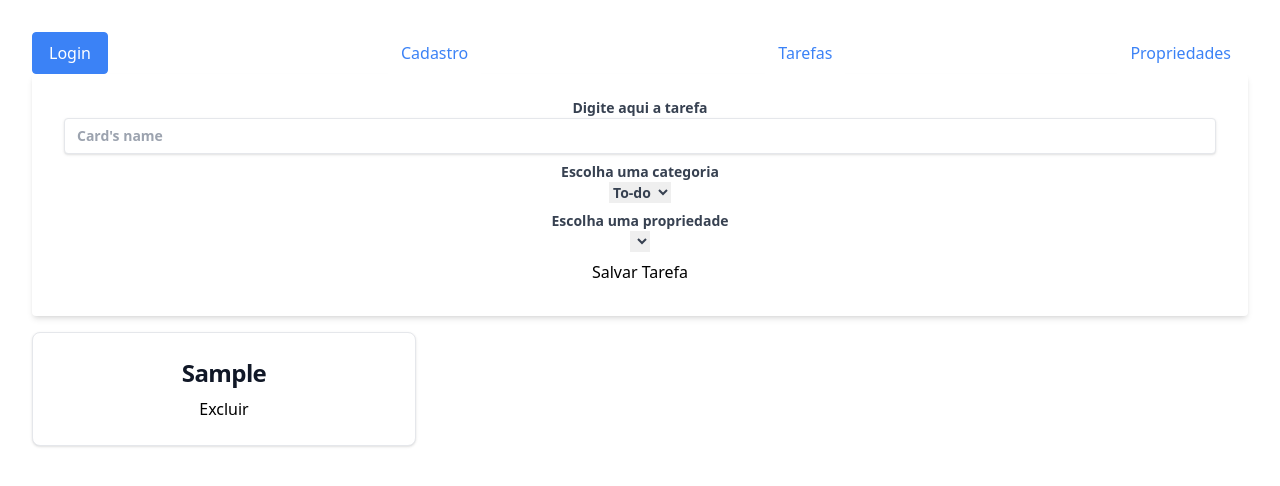
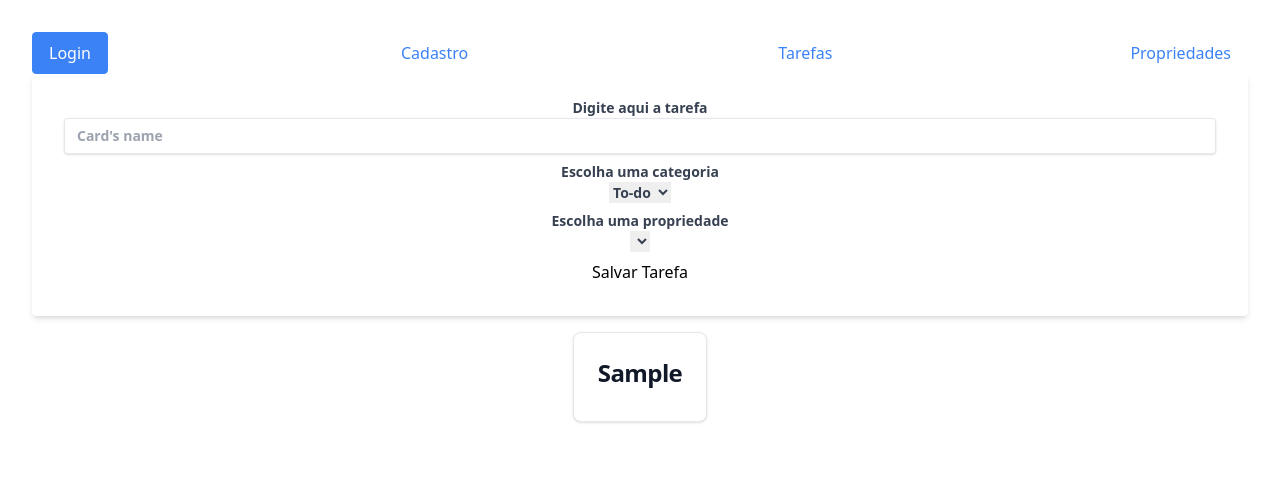
Before and after one commit to anaclaraborchardt/React-To-do, a React (Vite) app: page /cardstarefas in a window 1280 px wide. Both pictures are taken after typing "Sample" into the empty fields and a click on the button "Salvar Tarefa". Shown: the top 486 px of the page. Built offline with nearby package versions, Linux system fonts and the light colour scheme.

Commit message:
Separa tarefas, continua login

```diff
--- a/src/App.jsx
+++ b/src/App.jsx
@@ -7,6 +7,7 @@ import { BrowserRouter, Routes, Route } from "react-router-dom";
 import Formulario from "./form/Formulario";
 import PropertyAdding from "./properties/PropertyAdding";
 import PropertiesCards from "./cards/PropertiesCards";
+import CardsReturn from "./cards/CardsReturn";
 
 const App = () => {
   const INITIAL_EXPENSES = [];
@@ -16,14 +17,15 @@ const App = () => {
   const [properties, setProperties] = useState(INITIAL_PROPERTIES);
 
   const addExpenseHandler = (expense) => {
-    setExpenses((prevExpense) => {
-      return [expense, ...prevExpense];
+    setExpenses((prevExpenses) => {
+      return [{ ...expense, id: Math.random().toString() }, ...prevExpenses];
     });
   };
 
+
   const addPropertyHandler = (property) => {
     setProperties((prevProperty) => {
-      return [property, ...prevProperty];
+      return [...property, ...prevProperty];
     });
   };
 
@@ -35,8 +37,13 @@ const App = () => {
           <Route path="/" element={<Input />} />
           <Route
             path="cardstarefas"
-            element={<CardsTarefas properties={properties} cards={expenses} onSaveData={addExpenseHandler} />}
-            // element={<PropertiesCards properties={properties} cards={expenses} onSaveData={addExpenseHandler} />}
+            element={
+              <CardsTarefas
+                properties={properties}
+                cards={expenses}
+                onSaveData={addExpenseHandler}
+              />
+            }
           />
           <Route path="login" element={<Input />} />
           <Route path="cadastro" element={<Formulario />} />
--- a/src/cards/CardsReturn.jsx
+++ b/src/cards/CardsReturn.jsx
@@ -1,17 +1,16 @@
 import React from "react";
-import CardsTarefas from "./CardsTarefas";
 
-const CardsReturn = ({ cards, properties, index }) => {
-
-  const excluirCard = (index) => {
-
-  };
+const CardsReturn = ({ cards, properties }) => {
 
   return (
-    <div className="block max-w-sm p-6 bg-white border border-gray-200 rounded-lg
-     shadow hover:bg-gray-100 dark:bg-gray-800 dark:border-gray-700 dark:hover:bg-gray-700">
+    <div>
+      {/* para fazer cada card ficar separado do outro, precisa usar a função map para procurar
+      card dentro de cards e replicar a div */}
       {cards.map((card, index) => (
-        <div key={index}>
+        <div
+          key={index}
+          className="inline-block max-w-sm p-6 bg-white border border-gray-200 rounded-lg shadow hover:bg-gray-100 dark:bg-gray-800 dark:border-gray-700 dark:hover:bg-gray-700"
+        >
           <div>
             <h2 className="mb-2 text-2xl font-bold tracking-tight text-gray-900 dark:text-white">
               {card.name}
@@ -23,11 +22,10 @@ const CardsReturn = ({ cards, properties, index }) => {
               {card.properties}
             </p>
           </div>
-          </div>
+        </div>
       ))}
-      <button type="submit">Excluir</button>
-        </div>
-      );
+    </div>
+  );
 };
 
-      export default CardsReturn;
+export default CardsReturn;
--- a/src/cards/CardsTarefas.jsx
+++ b/src/cards/CardsTarefas.jsx
@@ -11,6 +11,7 @@ const CardsTarefas = ({ onSaveData, cards, properties }) => {
   const [categoryCardInput, setCategoryCard] = useState("");
   const [propertyCardInput, setPropertyCard] = useState("");
   const [insertCardInput, setInsertCard] = useState("");
+  const [expenses, setExpenses] = useState([]);
 
   const inputNameChangeHandler = (event) => {
     setNameCard(event.target.value);
@@ -50,6 +51,8 @@ const CardsTarefas = ({ onSaveData, cards, properties }) => {
       properties: propertyCardInput,
       insert: insertCardInput,
     };
+    setExpenses((prevExpenses) => [...prevExpenses, dadosTarefa]);
+
 
     setCategoryCard('');
     setNameCard('');
@@ -114,7 +117,7 @@ const CardsTarefas = ({ onSaveData, cards, properties }) => {
 
         <button type="submit">Salvar Tarefa</button>
       </form>
-      <CardsReturn cards={cards} />
+      <CardsReturn cards={expenses} />
     </div>
   );
 };
--- a/src/form/Input.jsx
+++ b/src/form/Input.jsx
@@ -11,6 +11,7 @@ const Input = (cards) => {
     const [validnumberEnteredInput, setvalidNumberInput] = useState(false);
     //inicialmente esse input não é acionado, por isso é false
     const [numberTouched, setNumberTouched] = useState(false);
+    let formValido = false;
 
 
     const inputChangeHandler = (event) => {
@@ -30,11 +31,11 @@ const Input = (cards) => {
         }
     }
 
-    useEffect(() => {
-        if(validnumberEnteredInput){
+        if(validnumberEnteredInput && validpasswordEnteredInput){
             console.log("cadastro válido")
+            formValido = true;
         }
-    }, [validnumberEnteredInput])
+
 
     const submitChangeHandler = (event) => {
         event.preventDefault();
```
